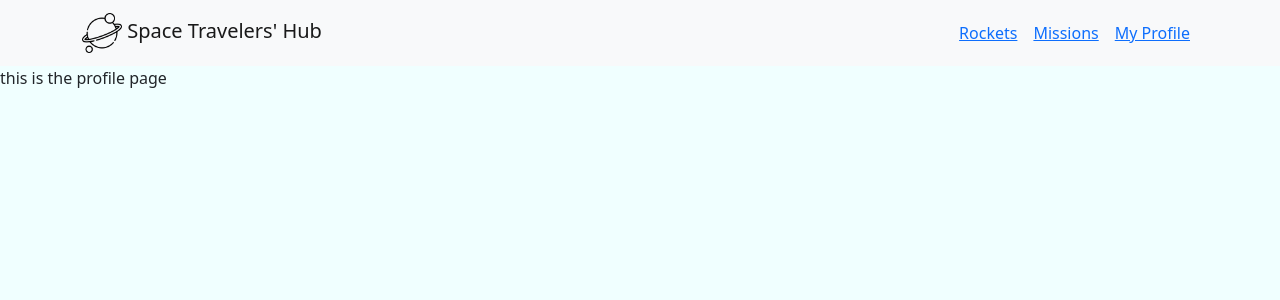
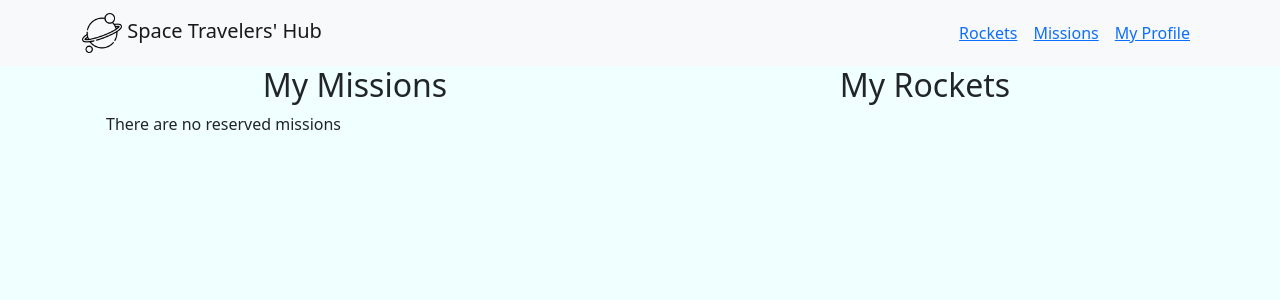
Before and after one commit to Ntare22/spacex, a React (Create React App) app: page /profile in a window 1280 px wide. Shown: the top 300 px of the page. Built offline with nearby package versions, Linux system fonts and the light colour scheme.

Commit message:
Profile displays Missions

```diff
--- a/src/components/Missions.js
+++ b/src/components/Missions.js
@@ -35,7 +35,10 @@ const Mission = (props) => {
       <td className="col align-middle">
         <Button
           variant={status ? 'outline-danger' : 'outline-secondary'}
-          onClick={() => handleStatusToggle(id)}
+          onClick={(e) => {
+            e.preventDefault();
+            handleStatusToggle(id);
+          }}
         >
           {status ? 'Leave Mission' : 'Join Mission'}
         </Button>
@@ -48,16 +51,18 @@ Mission.propTypes = {
   id: PropTypes.string.isRequired,
   name: PropTypes.string.isRequired,
   desc: PropTypes.string.isRequired,
-  status: PropTypes.bool.isRequired,
+  status: PropTypes.bool,
+};
+Mission.defaultProps = {
+  status: false,
 };
 
 const Missions = () => {
+  const missions = useSelector((state) => state.missionReducer);
   const dispatch = useDispatch();
   useEffect(() => {
-    dispatch(getMissions());
+    if (missions.length === 0) dispatch(getMissions());
   }, []);
-
-  const missions = useSelector((state) => state.missionReducer);
 
   return (
     <Container className="missions">
--- /dev/null
+++ b/src/components/MyMissions.js
@@ -0,0 +1,26 @@
+import React from 'react';
+import { useSelector } from 'react-redux';
+import { Container, Col } from 'react-bootstrap';
+
+const MyMissions = () => {
+  const allMissions = useSelector((state) => state.missionReducer);
+  const joinedMissions = allMissions.filter((mission) => mission.status);
+  return (
+    <Container>
+      {joinedMissions.map((mission) => (
+        <Col lg="12" key={mission.id}>
+          <h3>
+            {mission.name}
+          </h3>
+        </Col>
+      ))}
+      {!joinedMissions.length ? (
+        <p>
+          There are no reserved missions
+        </p>
+      ) : null}
+    </Container>
+  );
+};
+
+export default MyMissions;
--- a/src/components/Profile.js
+++ b/src/components/Profile.js
@@ -1,9 +1,21 @@
 import React from 'react';
+import { Container, Row, Col } from 'react-bootstrap';
+import MyMissions from './MyMissions';
 
 const Profile = () => (
-  <div>
-    this is the profile page
-  </div>
+  <>
+    <Container>
+      <Row>
+        <Col md="6">
+          <h2 className="text-center">My Missions</h2>
+          <MyMissions />
+        </Col>
+        <Col md="6">
+          <h2 className="text-center">My Rockets</h2>
+        </Col>
+      </Row>
+    </Container>
+  </>
 );
 
 export default Profile;
--- a/src/styles/app.scss
+++ b/src/styles/app.scss
@@ -1,6 +1,7 @@
 @import "~bootstrap/scss/bootstrap";
 @import url(./missions.scss);
 @import url(./rockets.scss);
+@import url(./profile.scss);
 
 * {
   body {
```
Also changed, not shown: src/components/MyRockets.js (added, +7 -0 lines), src/styles/profile.scss (added).
